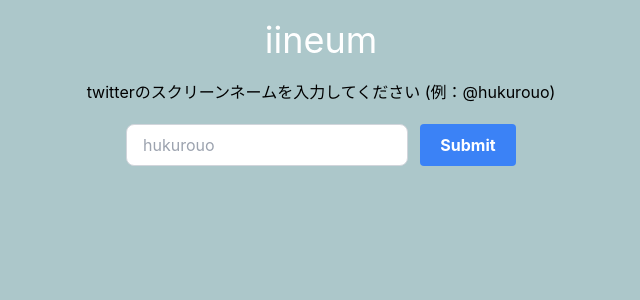
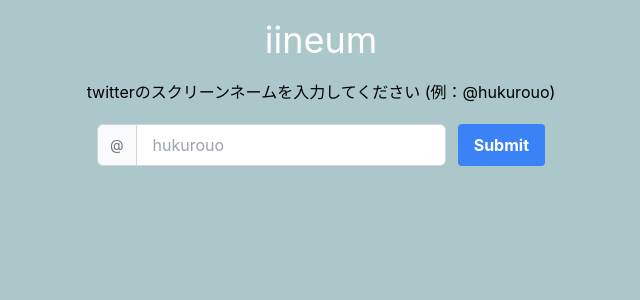
Before and after one commit to n1sym/Twitter-favorite-illust-masonry, a React (Create React App) app: page / in a window 1280 px wide. Shown: the top 300 px of the page, without its empty margins (319-959 px from the left). Built offline with nearby package versions, Linux system fonts and the light colour scheme.

Commit message:
autoCapitalize off

```diff
--- a/src/Components/ImageTable.tsx
+++ b/src/Components/ImageTable.tsx
@@ -81,16 +81,19 @@
         <div className="flex justify-center mb-5 mx-5">
           <p>twitterのスクリーンネームを入力してください (例：@hukurouo) </p>
         </div>
-        <div className="flex justify-center mb-5">
-        <label>
+        <div className="flex justify-center mb-5 mx-auto max-w-md">
+                  <span className="inline-flex items-center px-3 rounded-l-md border border-r-0 border-gray-300 bg-gray-50 text-gray-500 text-sm">
+                    @
+                  </span>
           <input type="search"
+                 autoCapitalize="off"
                  name="screen_name"
                  placeholder="hukurouo"
                  value={this.state.screen_name}
                  onChange={this.handleChange}
-                 className="bg-white focus:outline-none focus:shadow-outline border border-gray-300 rounded-lg py-2 px-4 block w-full leading-normal"
+                 className="bg-white focus:outline-none focus:shadow-outline border border-gray-300 rounded-r-md py-2 px-4 block w-full leading-normal"
           />
-        </label>
+
         <input type="submit" value="Submit" disabled={this.state.screen_name === ''} className="bg-blue-500 hover:bg-blue-700 text-white font-bold py-2 px-4 rounded w-24 ml-3" />
         </div>
         </form>
```
